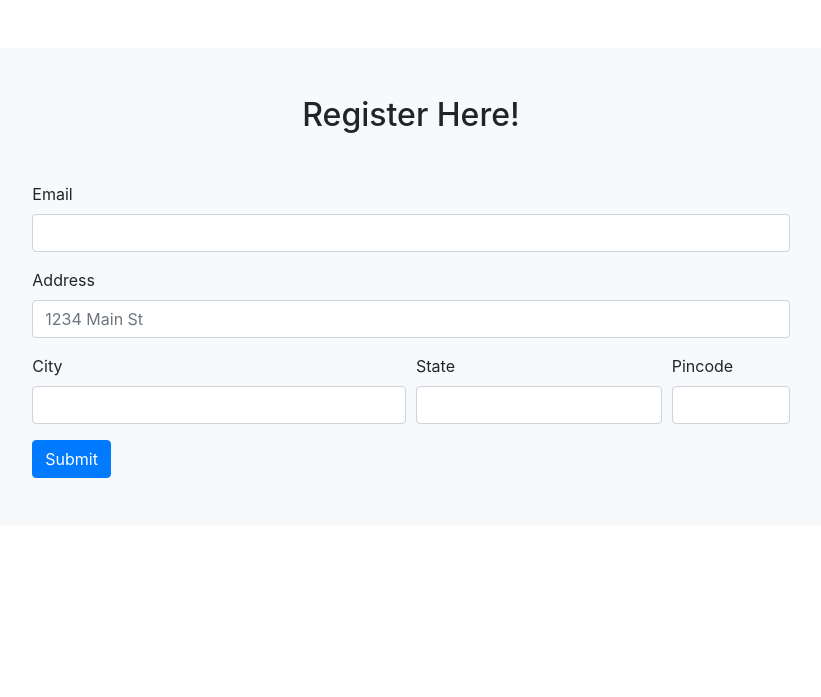
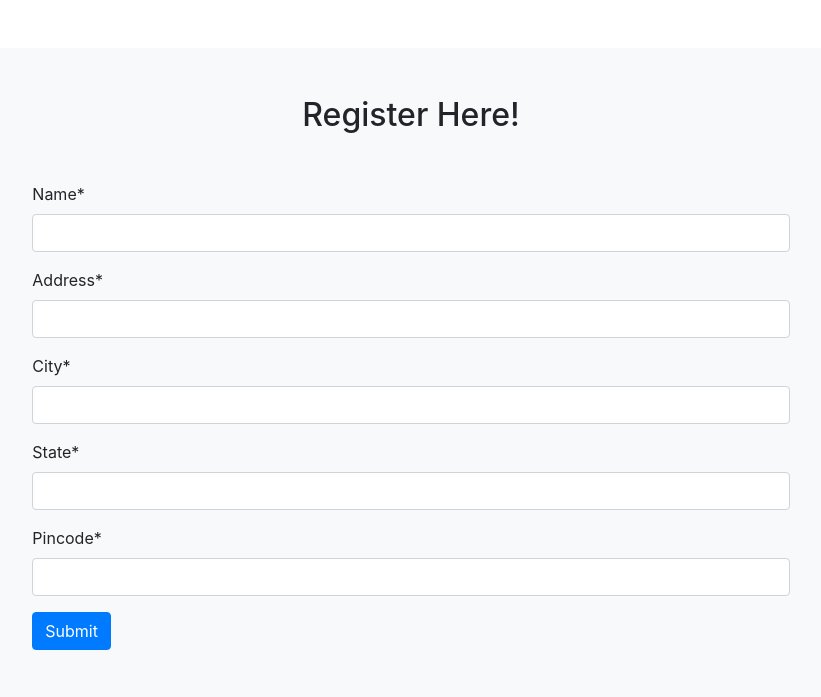
Before and after one commit to Adarshsathyan/crud-operation, a Django app: page / in a window 1280 px wide. Shown: the top 697 px of the page, without its empty margins (229-1050 px from the left). Run offline with Django 3.2, Linux system fonts and the light colour scheme; some libraries are stand-ins or nearby versions.

Commit message:
Installed crispy fonts and done all the form validations

```diff
--- /dev/null
+++ b/crud/core/forms.py
@@ -0,0 +1,6 @@
+from django import forms
+from .models import Student
+class StudentForm(forms.ModelForm):
+    class Meta:
+        model = Student
+        fields = '__all__'
--- a/crud/core/models.py
+++ b/crud/core/models.py
@@ -6,4 +6,4 @@ class Student(models.Model):
     address = models.CharField(max_length=250)
     city = models.CharField(max_length=200)
     state = models.CharField(max_length=200)
-    pincode = models.IntegerField(max_length=30)
+    pincode = models.IntegerField()
--- a/crud/core/templates/core/reg_form.html
+++ b/crud/core/templates/core/reg_form.html
@@ -1,4 +1,5 @@
 {% extends 'core/base.html' %}
+{% load crispy_forms_tags %}
 {% block title %}
 Registration
 {% endblock %}
@@ -9,32 +10,7 @@ Registration
        <div class="h2 text-center col-md-12 mb-5">
            <h2>Register Here!</h2>
        </div>
-       <div class="form-row ">
-    <div class="form-group col-md-12">
-      <label for="inputEmail4">Email</label>
-      <input type="email" class="form-control" id="inputEmail4">
-    </div>
-
-  </div>
-  <div class="form-group">
-    <label for="inputAddress">Address</label>
-    <input type="text" class="form-control" id="inputAddress" placeholder="1234 Main St">
-  </div>
-
-  <div class="form-row">
-    <div class="form-group col-md-6">
-      <label for="inputCity">City</label>
-      <input type="text" class="form-control" id="inputCity">
-    </div>
-    <div class="form-group col-md-4">
-      <label for="inputState">State</label>
-      <input type="text" class="form-control" id="inputState">
-    </div>
-    <div class="form-group col-md-2">
-      <label for="inputZip">Pincode</label>
-      <input type="text" class="form-control" id="inputZip">
-    </div>
-  </div>
+       {{form|crispy}}
 
   <button type="submit" class="btn btn-primary">Submit</button>
    </div>
--- a/crud/core/views.py
+++ b/crud/core/views.py
@@ -1,5 +1,6 @@
 from django.shortcuts import render
-
+from .forms import StudentForm
 # Create your views here.
 def index(request):
-    return render(request,'core/reg_form.html')
+    form = StudentForm
+    return render(request,'core/reg_form.html',{'form':form})
--- a/crud/crud/settings.py
+++ b/crud/crud/settings.py
@@ -38,7 +38,9 @@ INSTALLED_APPS = [
     'django.contrib.messages',
     'django.contrib.staticfiles',
     'core',
+    'crispy_forms',
 ]
+CRISPY_TEMPLATE_PACK = 'bootstrap4'
 
 MIDDLEWARE = [
     'django.middleware.security.SecurityMiddleware',
```
